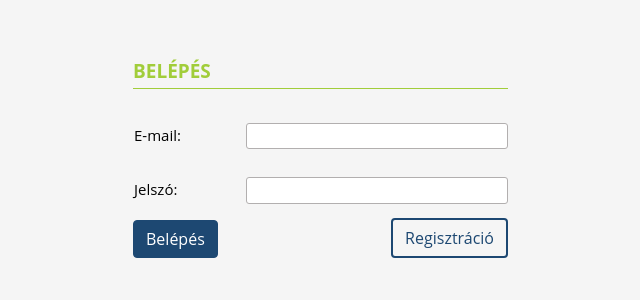
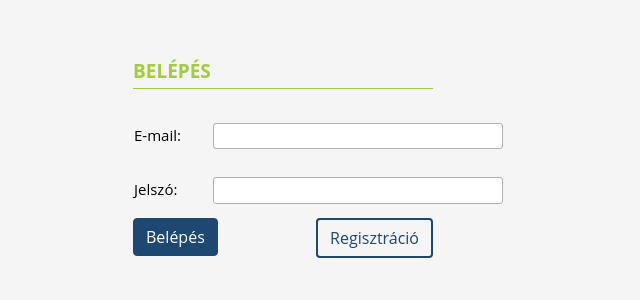
Before and after one commit to NMTHmations/the_barn, a Spring Boot app: page /login in a window 1280 px wide. Shown: the top 300 px of the page, without its empty margins (357-997 px from the left). Run offline with Spring Boot 4, Linux system fonts and the light colour scheme.

Commit message:
Update login.ftlh

```diff
--- a/thebarn/src/main/resources/templates/login.ftlh
+++ b/thebarn/src/main/resources/templates/login.ftlh
@@ -1,30 +1,31 @@
 <!DOCTYPE html>
-<html  lang="hu">
+<html lang="hu">
 <head>
     <meta charset="UTF-8">
     <meta name="viewport" content="width=device-width, initial-scale=1.0">
+
     <link href="https://cdn.jsdelivr.net/npm/bootstrap@5.0.2/dist/css/bootstrap.min.css" rel="stylesheet" integrity="sha384-EVSTQN3/azprG1Anm3QDgpJLIm9Nao0Yz1ztcQTwFspd3yD65VohhpuuCOmLASjC" crossorigin="anonymous">
     <link href="css/login.css" rel="stylesheet">
     <title>The Barn Login</title>
+
 </head>
 <body class="text-center">
     <main class="form-signin">
-    <form action="/login" method="post" style="width: 375px;">
+        <form action="/login" method="post">
             <h1>BELÉPÉS</h1>
             <div class="form-floating">
-            <input type="text" id="floatingInput" name="Email" style="width: 70%; float: inline-end;">
-            <label for="floatingInput" style="padding-left: 0; float: inline-start;">E-mail:</label>
+                <input type="text" id="floatingInput" name="Email" style="width: 290px;  margin-left: 80px;">
+                <label for="floatingInput" style="padding-left: 0;">E-mail:</label>
             </div>
             <div class="form-floating">
-            <input type="password" id="floatingPassword" name="Password" style="width: 70%; float: inline-end;">
-            <label for="floatingPassword" style="padding-left: 0; float: inline-start; margin-top: 54px;">Jelszó:</label>
+                <input type="password" id="floatingPassword" name="Password" style="width: 290px;  margin-left: 80px;">
+                <label for="floatingPassword" style="padding-left: 0;">Jelszó:</label>
             </div>
             <button type="submit"
                     class="btn btn-primary"
                     style="background-color: rgb(29,72,114);
                            border-color: rgb(29,72,114);
-                               float: inline-start;
-                               margin-top: 57px;">
+                           float: inline-start;">
                 Belépés
             </button>
             <button type="button" class="btn btn-outline-primary"
@@ -34,7 +35,7 @@
                 Regisztráció
             </button>
         </form>
-    <div style="content: '';  clear: both; display: table;"></div>
+        <div style="content: ''; clear: both; display: table;"></div>
         <#if error??>
             <div style="color: red; margin-top: 10px;">${error}</div>
         </#if>
```
Lines whose indentation alone changed are shown as unchanged.
